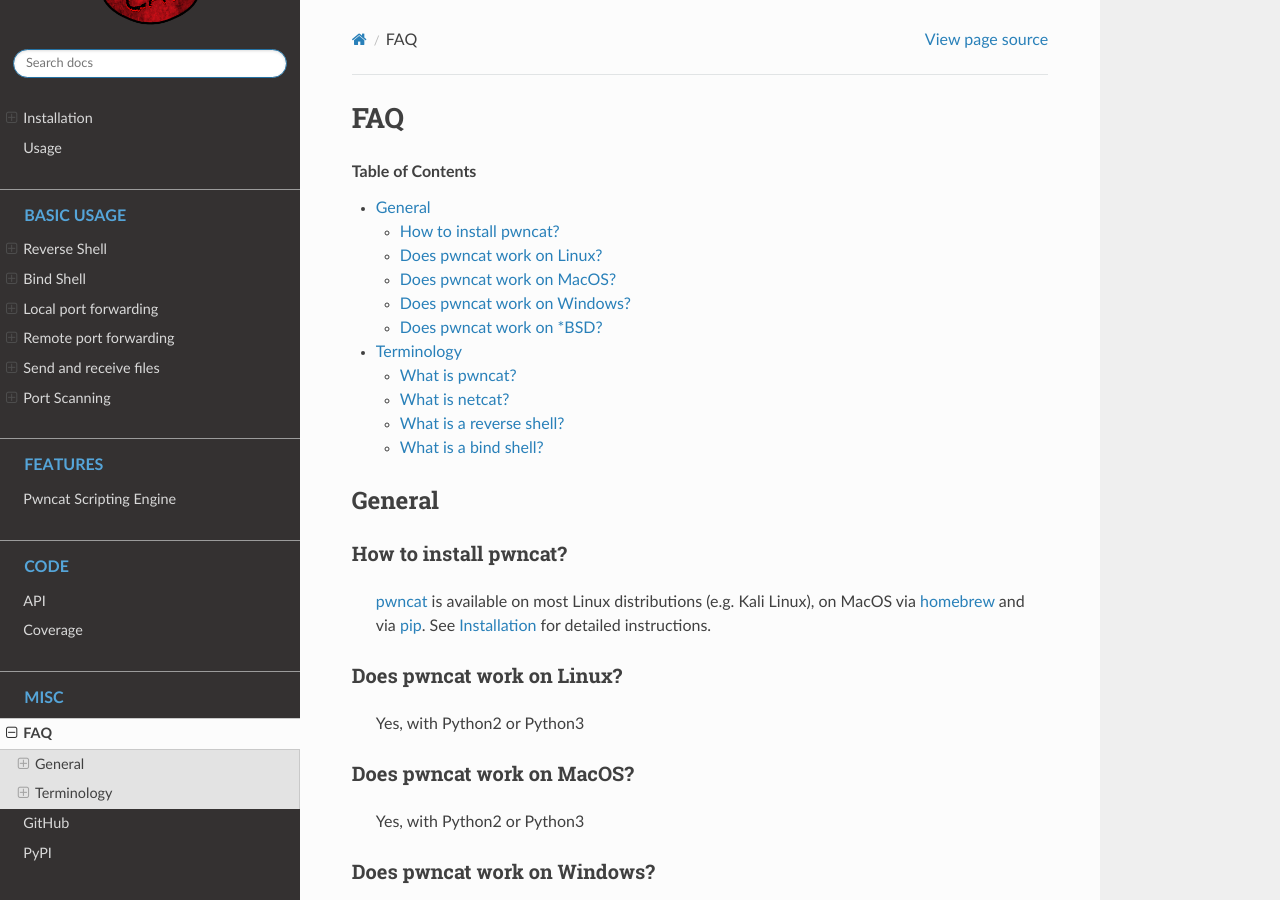
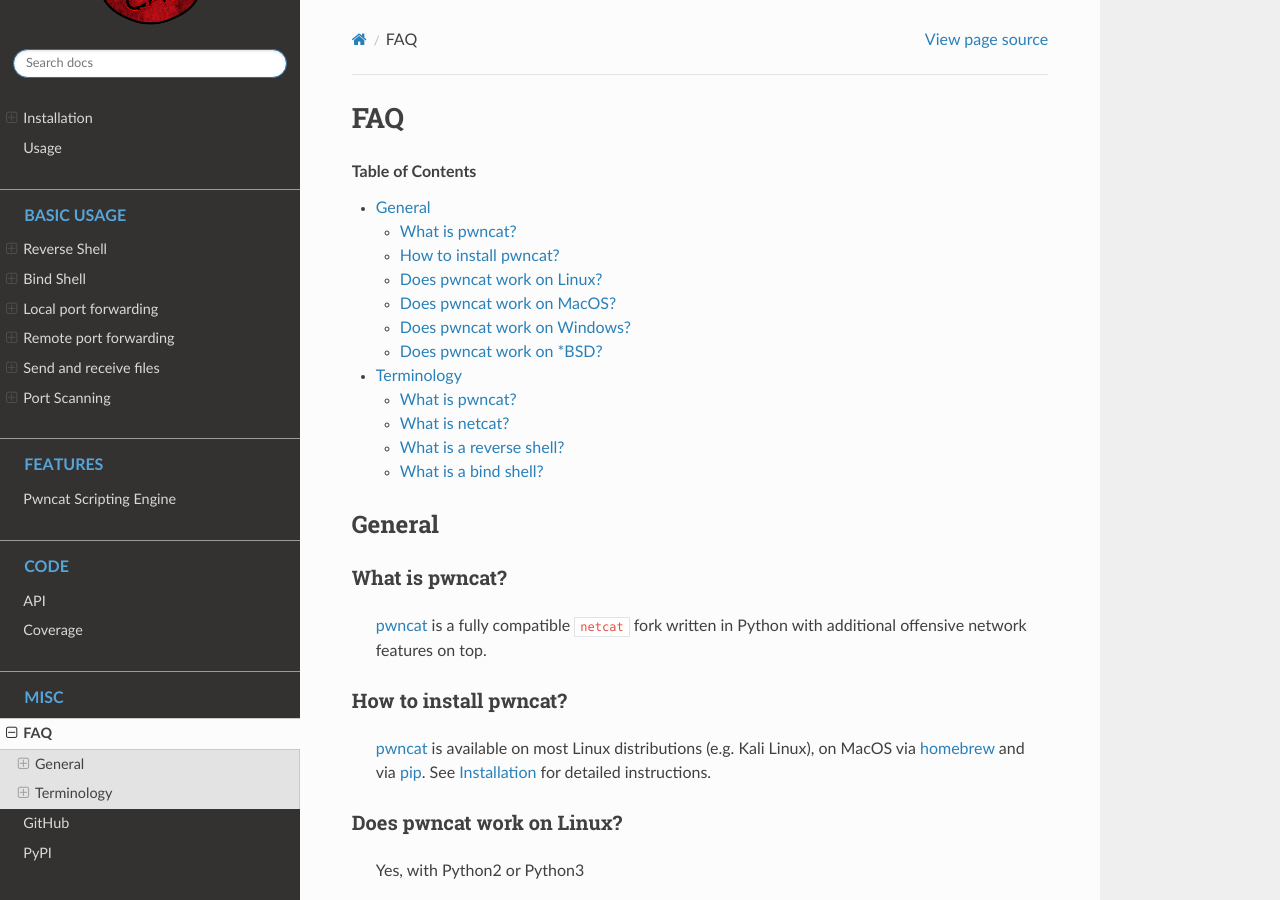
Before and after one commit to cytopia/pwncat, a Sphinx documentation site: the page built from share/doc/faq.rst, in a window 1280 px wide and 900 px high. Built offline with Sphinx 7.4.7 and the Read the Docs theme 2.0.0, drawn with Linux system fonts in a browser that asks for light colours.

Commit message:
Update docs

```diff
--- a/share/doc/faq.rst
+++ b/share/doc/faq.rst
@@ -10,6 +10,11 @@
 
 General
 =======
+
+What is pwncat?
+---------------
+   `pwncat <https://github.com/cytopia/pwncat>`_ is a fully compatible ``netcat`` fork written in Python with additional offensive network features on top.
+
 
 How to install pwncat?
 ----------------------
```
Also changed, not shown: 2 other files.
